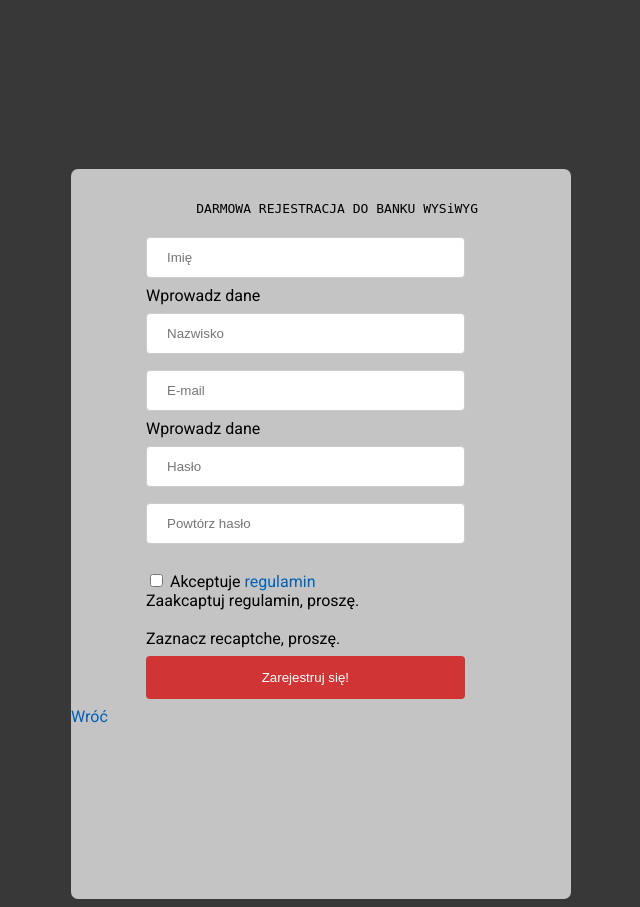
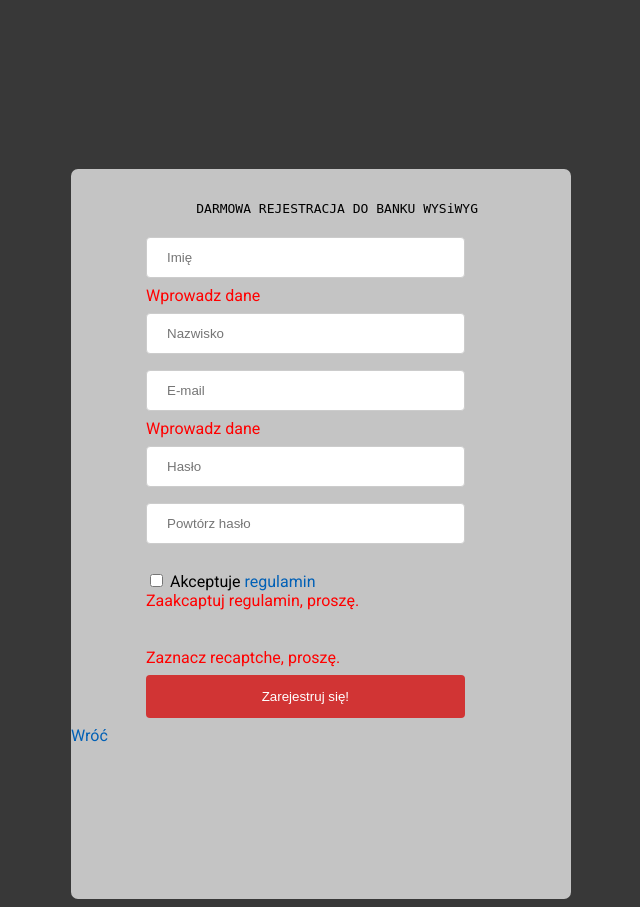
Before and after one commit to CleanTeeth/bank-na-informatyke, a PHP site: page /signupindex.php in a window 1280 px wide. Shown: the whole page, without its empty margins (319-959 px from the left). Run offline with PHP 8.4, Linux system fonts and the light colour scheme; the visitor is signed in with stand-in values (Sample User, id 1); some libraries are stand-ins or nearby versions.

Commit message:
Czerwone błedy

```diff
--- a/index.php
+++ b/index.php
@@ -4,6 +4,7 @@
 	<meta charset="utf-8">
 	<title>Strona główna banku WYSiWYG</title>
 	<link rel="stylesheet" href="stylesheet/styleindex.css"></style>
+	<link rel="stylesheet" href="stylesheet/stylefromerrors.css"></style>
 	<link href="https://fonts.googleapis.com/css?family=Roboto" rel="stylesheet">
 </head>
 <body bgcolor="#383838">
@@ -23,7 +24,7 @@
 						$_SESSION['islogin'] = false;
 						if(isset($_SESSION['wrongsth']))
 						{
-							echo "Złe hasło albo numer klienta";
+							echo "<div class='errors'>Złe hasło albo numer klienta.</div>";
 							unset($_SESSION['wrongsth']);
 						}
 						else
--- a/signupindex.php
+++ b/signupindex.php
@@ -4,6 +4,7 @@
 	<meta charset="utf-8">
 	<title>Strona główna banku WYSiWYG</title>
 	<link rel="stylesheet" href="stylesheet/stylesignup.css"></style>
+	<link rel="stylesheet" href="stylesheet/stylefromerrors.css"></style>
 	<link href="https://fonts.googleapis.com/css?family=Roboto" rel="stylesheet">
 	<script src='https://www.google.com/recaptcha/api.js'></script>
 </head>
@@ -19,7 +20,7 @@
 						session_start();
 						if (isset($_SESSION['nullname']))
 						{
-							echo "Wprowadz dane";
+							echo "<div class='errors'>Wprowadz dane</div>";
 							unset($_SESSION['nullname']);
 						}
 						else
@@ -31,7 +32,7 @@
 					<?php
 						if (isset($_SESSION['nulllastname']))
 						{
-							echo "Wprowadz dane";
+							echo "<div class='errors'>Wprowadz dane</div>";
 							unset($_SESSION['nulllastname']);
 						}
 					 ?>
@@ -39,7 +40,7 @@
 					<?php
 						if (isset($_SESSION['nullemail']))
 						{
-							echo "Wprowadz dane";
+							echo "<div class='errors'>Wprowadz dane</div>";
 							unset($_SESSION['nullemail']);
 						}
 					 ?>
@@ -47,7 +48,7 @@
 					<?php
 						if (isset($_SESSION['nullpass1']))
 						{
-							echo "Wprowadz dane";
+							echo "<div class='errors'>Wprowadz dane</div>";
 							unset($_SESSION['nullpass1']);
 						}
 					 ?>
@@ -57,7 +58,7 @@
 
 						if (isset($_SESSION['diffpass']))
 						{
-							echo "Hasła się różnią";
+							echo "<div class='errors'>Hasła się różnią</div>";
 							unset($_SESSION['diffpass']);
 						}
 						else
@@ -66,7 +67,7 @@
 							if(isset($_SESSION['smallpasslen']))
 							{
 								// echo "";
-								echo "Za krótkie hasło. Musi mieć więcej niż 10 znaków.";
+								echo "<div class='errors'>Za krótkie hasło. Musi mieć więcej niż 10 znaków.</div>";
 								unset($_SESSION['smallpasslen']);
 							}
 							else
@@ -80,7 +81,7 @@
 					<?php
 						if(isset($_SESSION['akceptacjaregulaminusess']))
 						{
-							echo "Zaakcaptuj regulamin, proszę.";
+							echo "<div class='errors'>Zaakcaptuj regulamin, proszę.</div>";
 							unset($_SESSION['akceptacjaregulaminusess']);
 						}
 					?><br>
@@ -88,7 +89,7 @@
 					<?php
 						if(isset($_SESSION['botornot']))
 						{
-							echo "Zaznacz recaptche, proszę.";
+							echo "<div class='errors'>Zaznacz recaptche, proszę.</div>";
 							unset($_SESSION['botornot']);
 						}
 					?>
--- /dev/null
+++ b/stylesheet/stylefromerrors.css
@@ -0,0 +1,4 @@
+.errors
+{
+    color: red;
+}
```
Also changed, not shown: signup.php (+3 -4 lines).
